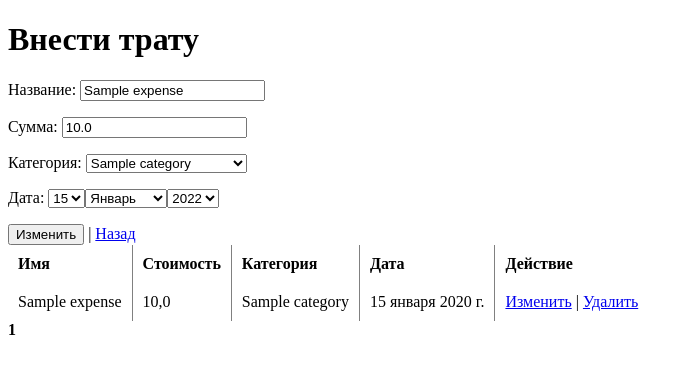
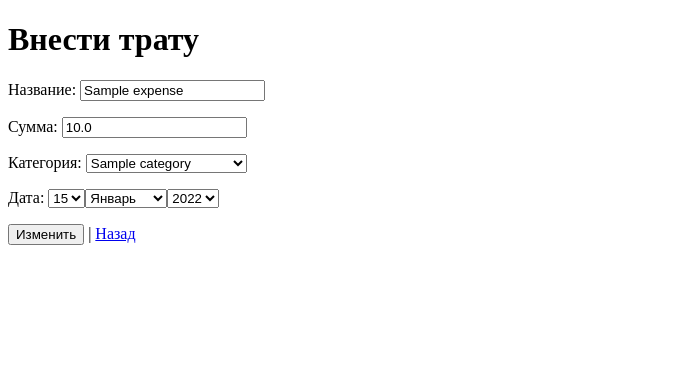
Before and after one commit to Kozorez-V/expense-tracker, a Django app: page /expense_tracker/edit_expense/1 in a window 1280 px wide. Shown: the top 374 px of the page, without its empty margins (0-693 px from the left). Run offline with Django 4.2, Linux system fonts and the light colour scheme; a user stored in the database is signed in; tables that the repository leaves empty hold one stand-in row (values such as "Sample post").

Commit message:
refactoring

```diff
--- /dev/null
+++ b/expense_tracker/expense_tracker/templates/expense_tracker/add_expense.html
@@ -0,0 +1,11 @@
+{% extends 'expense_tracker/base.html' %}
+
+{% block content %}
+<h1>Внести трату</h1>
+<form method="POST" class="post-form">
+    {% csrf_token %}
+    {{ form.as_p }}
+    <button type="submit">{{ button }}</button> | <a href="{% url 'expense_account' %}">Назад</a>
+</form>
+
+{% endblock %}
--- a/expense_tracker/expense_tracker/templates/expense_tracker/expense_account.html
+++ b/expense_tracker/expense_tracker/templates/expense_tracker/expense_account.html
@@ -1,15 +1,39 @@
 {% extends 'expense_tracker/base.html' %}
 
-{% load expense_tracker_tags %}
+{% block content %}
 
-{% block content %}
-<h1>Внести трату</h1>
-<form method="POST" class="post-form">
-    {% csrf_token %}
-    {{ form.as_p }}
-    <button type="submit">{{ button }}</button> | <a href="{% url 'home' %}">Назад</a>
-</form>
+<p><a href="{% url 'add_expense' %}">Добавить</a></p>
 
-{% expense_history %}
+<table cellpadding="10" rules="cols">
+	<tbody>
+		<tr>
+            <td><b>Имя</b></td>
+			<td><b>Стоимость</b></td>
+			<td><b>Категория</b></td>
+			<td><b>Дата</b></td>
+			<td><b>Действие</b></td>
+		</tr>
+        {% for expense in page_obj %}
+		<tr>
+			<td>{{ expense.name }}</td>
+			<td>{{ expense.amount }}</td>
+			<td>{{ expense.category }}</td>
+			<td>{{ expense.date }}</td>
+			<td><a href="{% url 'edit_expense' expense.pk %}">Изменить</a>
+				| <a href="{% url 'delete_expense' expense.pk %}">Удалить</a></td>
+		</tr>
+        {% endfor %}
+	</tbody>
+</table>
+
+<nav>
+	{% for p in page_obj.paginator.page_range %}
+	{% if page_obj.number == p %}
+	<b>{{ p }}</b>
+	{% else %}
+	<a href="?page={{ p }}">{{ p }}</a>
+	{% endif %}
+	{% endfor %}
+</nav>
 
 {% endblock %}
--- a/expense_tracker/expense_tracker/templates/expense_tracker/index.html
+++ b/expense_tracker/expense_tracker/templates/expense_tracker/index.html
@@ -3,10 +3,10 @@
 {% block content %}
 <h1>{{ title }}</h1>
 {% if request.user.is_authenticated %}
-<li class="last"> {{user.username}} | <a href="{% url 'expense_account' %}">Учет расходов</a>
+{{user.username}} | <a href="{% url 'expense_account' %}">Учет расходов</a>
     | <a href="{% url 'settings' %}">Настройки</a>
-    | <a href="{% url 'logout' %}">Выйти</a></li>
+    | <a href="{% url 'logout' %}">Выйти</a>
 {% else %}
-<li class="last"><a href="{% url 'sign_up' %}">Регистрация</a> | <a href="{% url 'login' %}">Войти</a></li>
+<a href="{% url 'sign_up' %}">Регистрация</a> | <a href="{% url 'login' %}">Войти</a>
 {% endif %}
 {% endblock %}
--- a/expense_tracker/expense_tracker/templates/expense_tracker/list_expenses.html
+++ /dev/null
@@ -1,31 +0,0 @@
-<table cellpadding="10" rules="cols">
-	<tbody>
-		<tr>
-            <td><b>Имя</b></td>
-			<td><b>Стоимость</b></td>
-			<td><b>Категория</b></td>
-			<td><b>Дата</b></td>
-			<td><b>Действие</b></td>
-		</tr>
-        {% for expense in page_obj %}
-		<tr>
-			<td>{{ expense.name }}</td>
-			<td>{{ expense.amount }}</td>
-			<td>{{ expense.category }}</td>
-			<td>{{ expense.date }}</td>
-			<td><a href="{% url 'edit_expense' expense.pk %}">Изменить</a>
-				| <a href="{% url 'delete_expense' expense.pk %}">Удалить</a></td>
-		</tr>
-        {% endfor %}
-	</tbody>
-</table>
-
-<nav>
-	{% for p in page_obj.paginator.page_range %}
-	{% if page_obj.number == p %}
-	<b>{{ p }}</b>
-	{% else %}
-	<a href="?page={{ p }}">{{ p }}</a>
-	{% endif %}
-	{% endfor %}
-</nav>
--- a/expense_tracker/expense_tracker/templatetags/expense_tracker_tags.py
+++ /dev/null
@@ -1,19 +0,0 @@
-from django import template
-from expense_tracker.models import *
-
-from django.core.paginator import Paginator
-
-register = template.Library()
-
-
-@register.inclusion_tag('expense_tracker/list_expenses.html', takes_context=True)
-def expense_history(context):
-    request = context['request']
-    expenses = Expense.objects.filter(user=request.user).order_by('-date')
-
-    paginator = Paginator(expenses, 10)
-
-    page_number = request.GET.get('page')
-    page_obj = paginator.get_page(page_number)
-
-    return {'page_obj': page_obj}
--- a/expense_tracker/expense_tracker/urls.py
+++ b/expense_tracker/expense_tracker/urls.py
@@ -7,12 +7,13 @@ urlpatterns = [
     path('sign_up/', SignUpUser.as_view(), name='sign_up'),
     path('login/', LoginUser.as_view(), name='login'),
     path('logout/', logout_user, name='logout'),
-    path('expense_account/', add_expense, name='expense_account'),
-    path('settings/', settings, name='settings'),
+    path('expense_account/', ExpenseHistory.as_view(), name='expense_account'),
+    path('settings/', show_category, name='settings'),
     path('add_category/', add_category, name='add_category'),
-    path('category/<int:pk>/edit/', edit_category, name='edit_category'),
+    path('edit_category/<int:pk>', edit_category, name='edit_category'),
     path('delete_category/<int:pk>/', delete_category, name='delete_category'),
     path('transfer_expenses/<int:category_pk>/transfer/', transfer_expenses, name='transfer_expenses'),
+    path('add_expense/', add_expense, name='add_expense'),
     path('edit_expense/<int:pk>', edit_expense, name='edit_expense'),
-    path('delete_expense/<int:pk>', delete_expense, name='delete_expense'),
+    path('delete_expense/<int:pk>', delete_expense, name='delete_expense')
 ]
--- a/expense_tracker/expense_tracker/views.py
+++ b/expense_tracker/expense_tracker/views.py
@@ -2,7 +2,8 @@ from django.contrib import messages
 from django.contrib.auth import login, logout
 from django.contrib.auth.views import LoginView
 from django.shortcuts import render, redirect, get_object_or_404
-from django.views.generic import CreateView, DeleteView
+from django.views.generic import CreateView, ListView
+from django.core.paginator import Paginator
 
 from .forms import *
 
@@ -14,7 +15,7 @@ def index(request):
     return render(request, 'expense_tracker/index.html', context)
 
 
-def settings(request):
+def show_category(request):
     categories = Category.objects.filter(user=request.user)
     context = {
         'title': 'Настройки',
@@ -22,6 +23,16 @@ def settings(request):
     }
 
     return render(request, 'expense_tracker/settings.html', context)
+
+
+class ExpenseHistory(ListView):
+    paginate_by = 10
+    model = Expense
+    context_object_name = 'expenses'
+    template_name = 'expense_tracker/expense_account.html'
+
+    def get_queryset(self):
+        return Expense.objects.filter(user=self.request.user).order_by('-date')
 
 
 def add_category(request):
@@ -139,7 +150,7 @@ def add_expense(request):
         'button': 'Добавить'
     }
 
-    return render(request, 'expense_tracker/expense_account.html', context)
+    return render(request, 'expense_tracker/add_expense.html', context)
 
 
 def edit_expense(request, pk):
@@ -163,7 +174,7 @@ def edit_expense(request, pk):
         'button': 'Изменить'
     }
 
-    return render(request, 'expense_tracker/expense_account.html', context)
+    return render(request, 'expense_tracker/add_expense.html', context)
 
 
 def delete_expense(request, pk):
```
Also changed, not shown: expense_tracker/expense_tracker/templatetags/__init__.py (deleted).
